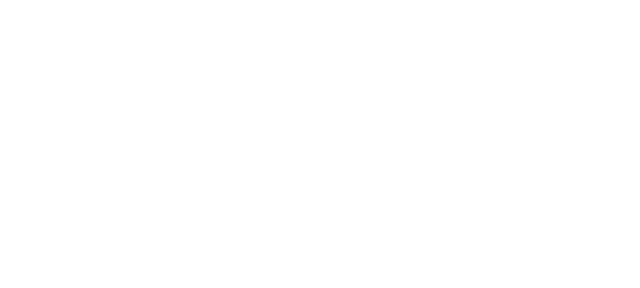
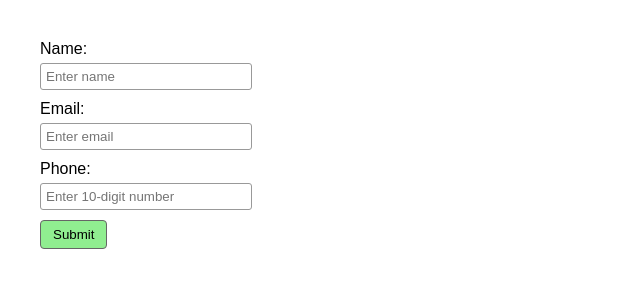
Before and after one commit to acciojob/validate-inputs-Hitesh8411, a website: page main.html in a window 1280 px wide. Shown: the whole page, without its empty margins (0-640 px from the left). Drawn offline with Linux system fonts and the light colour scheme.

Commit message:
created a submission

```diff
--- a/main.html
+++ b/main.html
@@ -11,6 +11,19 @@
     <script type="text/javascript" src="./script.js">
 </script>
 
+<form>
+    <label for="name">Name:</label>
+    <input type="text" id="name" placeholder="Enter name">
+
+    <label for="email">Email:</label>
+    <input type="text" id="email" placeholder="Enter email">
+
+    <label for="mobile">Phone:</label>
+    <input type="text" id="mobile" placeholder="Enter 10-digit number">
+
+    <button type="button">Submit</button>
+  </form>
+
 </body>
 
 </html>
--- a/script.js
+++ b/script.js
@@ -1 +1,26 @@
 //your JS code here. If required.
+  const patterns = {
+      name: /^[A-Za-z]{3,}$/,
+      email: /^[a-z0-9._%+-]+@[a-z0-9.-]+\.[a-z]{2,}$/,
+      mobile: /^[0-9]{10}$/
+    };
+
+    function validateInput(input, regex) {
+      if (regex.test(input.value)) {
+        input.style.backgroundColor = "lightgreen";
+      } else {
+        input.style.backgroundColor = "pink";
+      }
+    }
+
+    document.getElementById("name").addEventListener("input", function() {
+      validateInput(this, patterns.name);
+    });
+
+    document.getElementById("email").addEventListener("input", function() {
+      validateInput(this, patterns.email);
+    });
+
+    document.getElementById("mobile").addEventListener("input", function() {
+      validateInput(this, patterns.mobile);
+    });
--- a/styles.css
+++ b/styles.css
@@ -1 +1,25 @@
 /*  your css code here. If applicable */
+ body {
+      font-family: Arial, sans-serif;
+      margin: 40px;
+    }
+    label {
+      display: block;
+      margin-top: 10px;
+    }
+    input {
+      display: block;
+      margin-top: 5px;
+      margin-bottom: 10px;
+      padding: 5px;
+      width: 200px;
+      border: 1px solid #999;
+      border-radius: 3px;
+    }
+    button {
+      background-color: lightgreen;
+      border: 1px solid #666;
+      padding: 6px 12px;
+      border-radius: 4px;
+      cursor: pointer;
+    }
```
